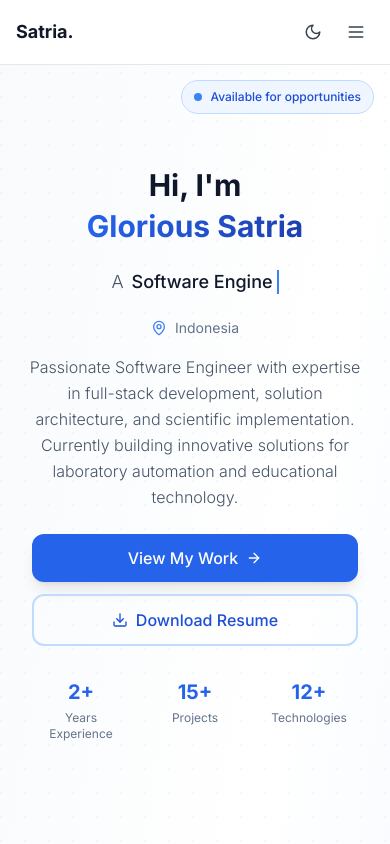
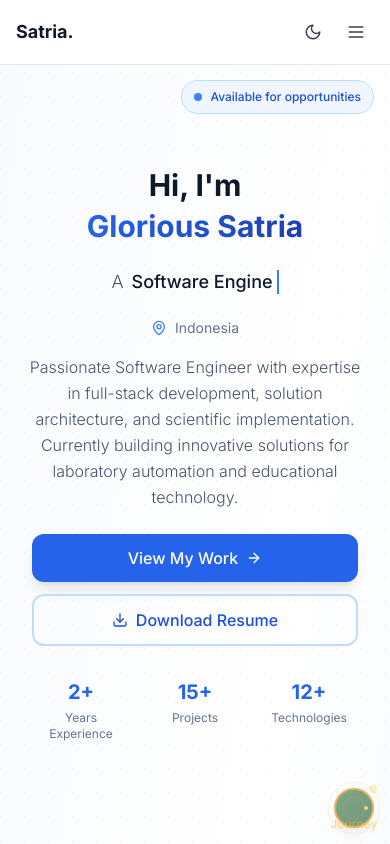
Before and after one commit to satriadhm/satriadhm-playground, a Next.js app: page / in a window 390 px wide. Shown: the top 844 px of the page. Built offline with nearby package versions, Linux system fonts and the light colour scheme.

Commit message:
Update HeroSection.tsx

```diff
--- a/src/app/components/HeroSection.tsx
+++ b/src/app/components/HeroSection.tsx
@@ -168,21 +168,21 @@ export default function HeroSection() {
           </button>
         </div>
 
-      {/* Easter Egg Button - Mobile hidden or smaller */}
-        <div className="absolute bottom-8 right-4 sm:right-8 hidden md:block">
+        {/* Easter Egg Button - Mobile Responsive */}
+        <div className="absolute bottom-4 right-4 sm:bottom-8 sm:right-8">
           <Link
             href="/journey"
-            className="group relative transition-all duration-500 transform hover:scale-110"
+            className="group relative transition-all duration-500 transform hover:scale-110 active:scale-95"
             title="My Unexpected Journey"
           >
             <div className="relative">
-              {/* Hobbit Door - Always visible with subtle glow */}
-              <div className="w-12 h-12 sm:w-16 sm:h-16 bg-gradient-to-br from-green-800 to-green-900 rounded-full relative shadow-lg border-4 border-amber-600 group-hover:shadow-2xl transition-all duration-300 opacity-70 group-hover:opacity-100">
-                {/* Door handle */}
-                <div className="absolute right-1.5 sm:right-2 top-1/2 transform -translate-y-1/2 w-1.5 h-1.5 sm:w-2 sm:h-2 bg-amber-400 rounded-full shadow-inner"></div>
-                {/* Door lines */}
-                <div className="absolute inset-2 border border-amber-700/30 rounded-full"></div>
-                <div className="absolute inset-3 border border-amber-700/20 rounded-full"></div>
+              {/* Hobbit Door - Mobile Responsive */}
+              <div className="w-10 h-10 sm:w-12 sm:h-12 md:w-16 md:h-16 bg-gradient-to-br from-green-800 to-green-900 rounded-full relative shadow-lg border-2 sm:border-4 border-amber-600 group-hover:shadow-2xl transition-all duration-300 opacity-60 sm:opacity-70 group-hover:opacity-100">
+                {/* Door handle - Mobile Responsive */}
+                <div className="absolute right-1 sm:right-1.5 md:right-2 top-1/2 transform -translate-y-1/2 w-1 h-1 sm:w-1.5 sm:h-1.5 md:w-2 md:h-2 bg-amber-400 rounded-full shadow-inner"></div>
+                {/* Door lines - Mobile Responsive */}
+                <div className="absolute inset-1.5 sm:inset-2 border border-amber-700/30 rounded-full"></div>
+                <div className="absolute inset-2 sm:inset-3 border border-amber-700/20 rounded-full"></div>
 
                 {/* Always visible subtle glow */}
                 <div className="absolute inset-0 bg-gradient-to-br from-yellow-400/10 to-transparent rounded-full"></div>
@@ -190,12 +190,12 @@ export default function HeroSection() {
                 <div className="absolute inset-0 bg-gradient-to-br from-yellow-400/30 to-transparent rounded-full opacity-0 group-hover:opacity-100 transition-opacity duration-300"></div>
               </div>
 
-              {/* Breathing animation ring */}
-              <div className="absolute inset-0 rounded-full border-2 border-amber-400/30 animate-ping"></div>
-              <div className="absolute inset-0 rounded-full border border-yellow-400/20 animate-pulse"></div>
+              {/* Breathing animation ring - Mobile Responsive */}
+              <div className="absolute inset-0 rounded-full border border-amber-400/20 sm:border-2 sm:border-amber-400/30 animate-ping"></div>
+              <div className="absolute inset-0 rounded-full border border-yellow-400/15 sm:border border-yellow-400/20 animate-pulse"></div>
 
-              {/* Tooltip - Fixed container and wording */}
-              <div className="absolute bottom-full right-0 mb-3 opacity-0 group-hover:opacity-100 transition-all duration-300 transform translate-y-2 group-hover:translate-y-0 pointer-events-none z-50">
+              {/* Desktop Tooltip */}
+              <div className="hidden md:block absolute bottom-full right-0 mb-3 opacity-0 group-hover:opacity-100 transition-all duration-300 transform translate-y-2 group-hover:translate-y-0 pointer-events-none z-50">
                 <div className="relative">
                   <div className="bg-amber-900/95 backdrop-blur-sm text-amber-100 px-3 py-2 rounded-lg text-xs font-medium shadow-2xl border border-amber-700/50 whitespace-nowrap">
                     <div className="flex items-center space-x-2">
@@ -211,15 +211,27 @@ export default function HeroSection() {
                 </div>
               </div>
 
-              {/* Enhanced magic sparkles */}
-              <div className="absolute -top-1 -right-1 w-2 h-2 sm:w-3 sm:h-3 bg-yellow-400 rounded-full opacity-50 group-hover:opacity-100 animate-ping transition-opacity duration-300"></div>
-              <div className="absolute -bottom-1 -left-1 w-1.5 h-1.5 sm:w-2 sm:h-2 bg-blue-400 rounded-full opacity-50 group-hover:opacity-100 animate-ping transition-opacity duration-300" style={{ animationDelay: '0.5s' }}></div>
-              <div className="absolute top-1 left-1 w-1 h-1 bg-green-400 rounded-full opacity-30 group-hover:opacity-100 animate-ping transition-opacity duration-300" style={{ animationDelay: '1s' }}></div>
+              {/* Mobile Tooltip - Simple and smaller */}
+              <div className="md:hidden absolute bottom-full right-0 mb-2 opacity-0 group-active:opacity-100 transition-all duration-300 pointer-events-none z-50">
+                <div className="bg-amber-900/90 text-amber-100 px-2 py-1 rounded text-xs font-medium shadow-lg border border-amber-700/50 whitespace-nowrap">
+                  🧙‍♂️ My Journey
+                  {/* Mobile tooltip arrow */}
+                  <div className="absolute top-full right-3 -mt-1 w-0 h-0 border-l-2 border-r-2 border-t-2 border-transparent border-t-amber-900/90"></div>
+                </div>
+              </div>
+
+              {/* Enhanced magic sparkles - Mobile Responsive */}
+              <div className="absolute -top-0.5 -right-0.5 sm:-top-1 sm:-right-1 w-1.5 h-1.5 sm:w-2 sm:h-2 md:w-3 md:h-3 bg-yellow-400 rounded-full opacity-40 sm:opacity-50 group-hover:opacity-100 animate-ping transition-opacity duration-300"></div>
+              <div className="absolute -bottom-0.5 -left-0.5 sm:-bottom-1 sm:-left-1 w-1 h-1 sm:w-1.5 sm:h-1.5 md:w-2 md:h-2 bg-blue-400 rounded-full opacity-40 sm:opacity-50 group-hover:opacity-100 animate-ping transition-opacity duration-300" style={{ animationDelay: '0.5s' }}></div>
+              <div className="absolute top-0.5 left-0.5 sm:top-1 sm:left-1 w-0.5 h-0.5 sm:w-1 sm:h-1 bg-green-400 rounded-full opacity-20 sm:opacity-30 group-hover:opacity-100 animate-ping transition-opacity duration-300" style={{ animationDelay: '1s' }}></div>
             </div>
 
-            {/* Bottom indicator */}
-            <div className="absolute -bottom-2 left-1/2 transform -translate-x-1/2 opacity-60 group-hover:opacity-100 transition-opacity duration-300">
-              <div className="text-xs text-amber-400 font-medium">My Unexpected Journey</div>
+            {/* Bottom indicator - Mobile Responsive */}
+            <div className="absolute -bottom-1 sm:-bottom-2 left-1/2 transform -translate-x-1/2 opacity-50 sm:opacity-60 group-hover:opacity-100 transition-opacity duration-300">
+              <div className="text-xs sm:text-xs text-amber-400 font-medium text-center">
+                <span className="sm:hidden">Journey</span>
+                <span className="hidden sm:inline">My Unexpected Journey</span>
+              </div>
             </div>
           </Link>
         </div>
```
